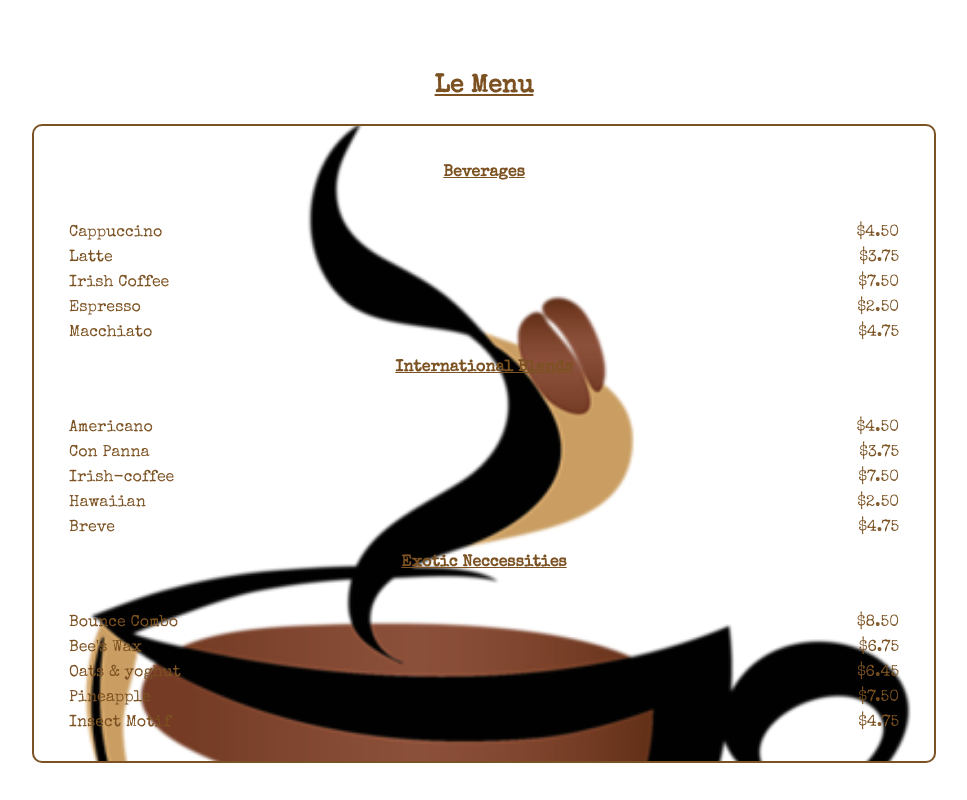
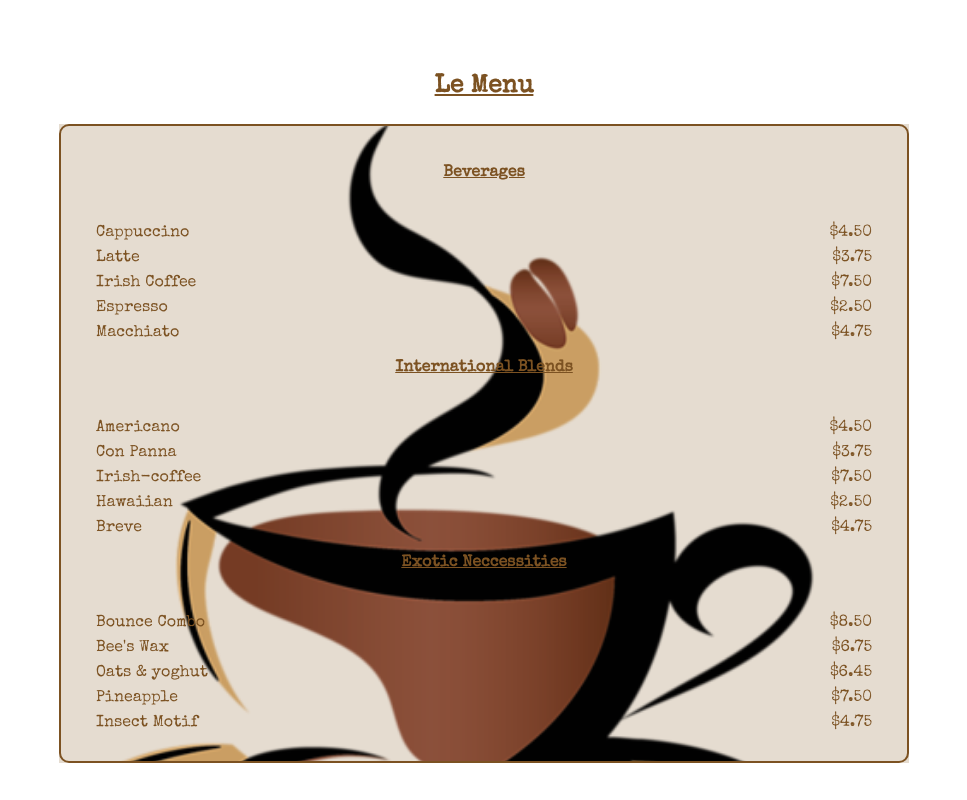
Before and after one commit to bionic-fish/le-cafe, a plain HTML site: page index.html in a window 1280 px wide. Shown: the part 1800-2600 px from the top of the page, without its empty margins (156-1123 px from the left). Drawn offline with nearby package versions, Linux system fonts and the light colour scheme; some packages are replaced by stand-ins of ours.

Commit message:
updated menu

```diff
--- a/index.html
+++ b/index.html
@@ -83,7 +83,8 @@
             <br>
             <!-- menu wrapper -->
             <div class="menu__container">
-                <!--  -->
+              <div class="menu__container__background">
+                <!-- menu -->
                 <div class="menu">
                     <h4>Beverages</h4>
                     <br>
@@ -140,6 +141,7 @@
                     <br>
 
                 </div><!-- menu ends here-->
+              </div><!-- div . menu__container__background ends here -->
             </div><!-- menu__container ends here-->
         </div><!-- div . container ends here-->
     </section>
@@ -204,7 +206,8 @@
             <!-- google maps -->
             <div id="maps" class="container"></div>
             <br>
-            <p>Located in the heart of the Melbourne CBD, operating from the wee hours of the morning to late into the evenings!</p>
+            <p>Located in the heart of the Melbourne CBD, operating from the early hours right into the late
+            evenings!</p>
             <div class="box cafeForm1"></div>
             <br>
             <!-- cafe order form -->
--- a/style.css
+++ b/style.css
@@ -312,25 +312,28 @@ h3, h4 {
     }
     .menu__container {
         margin: auto;
-        max-width: 1100px;
+        max-width: 850px;
+        opacity: 1;
 
 
+
+    }
+    .menu__container__background {
+        background: rgba(124,82,24, 0.2);
+        /* opacity: 0.1; */
+        max-width: 850px;
         background-image: url('img/coffe-menu.png');
         background-repeat: no-repeat;
         background-position: top;
         background-size: cover;
-
-    }
-    .menu__container__background {
-        background: rgba(0,0,200, 0.6);
     }
     .menu {
-        opacity: 1;
-        border: 2px solid rgb(124, 82, 34);;
+
+        border: 2px solid rgb(124, 82, 34);
         border-radius: 10px;
         background-color: none;
         color: rgb(124, 82, 34);
-        max-width: 600px;
+
         text-align: center;
         max-width: 850px;
         margin: auto;
```
